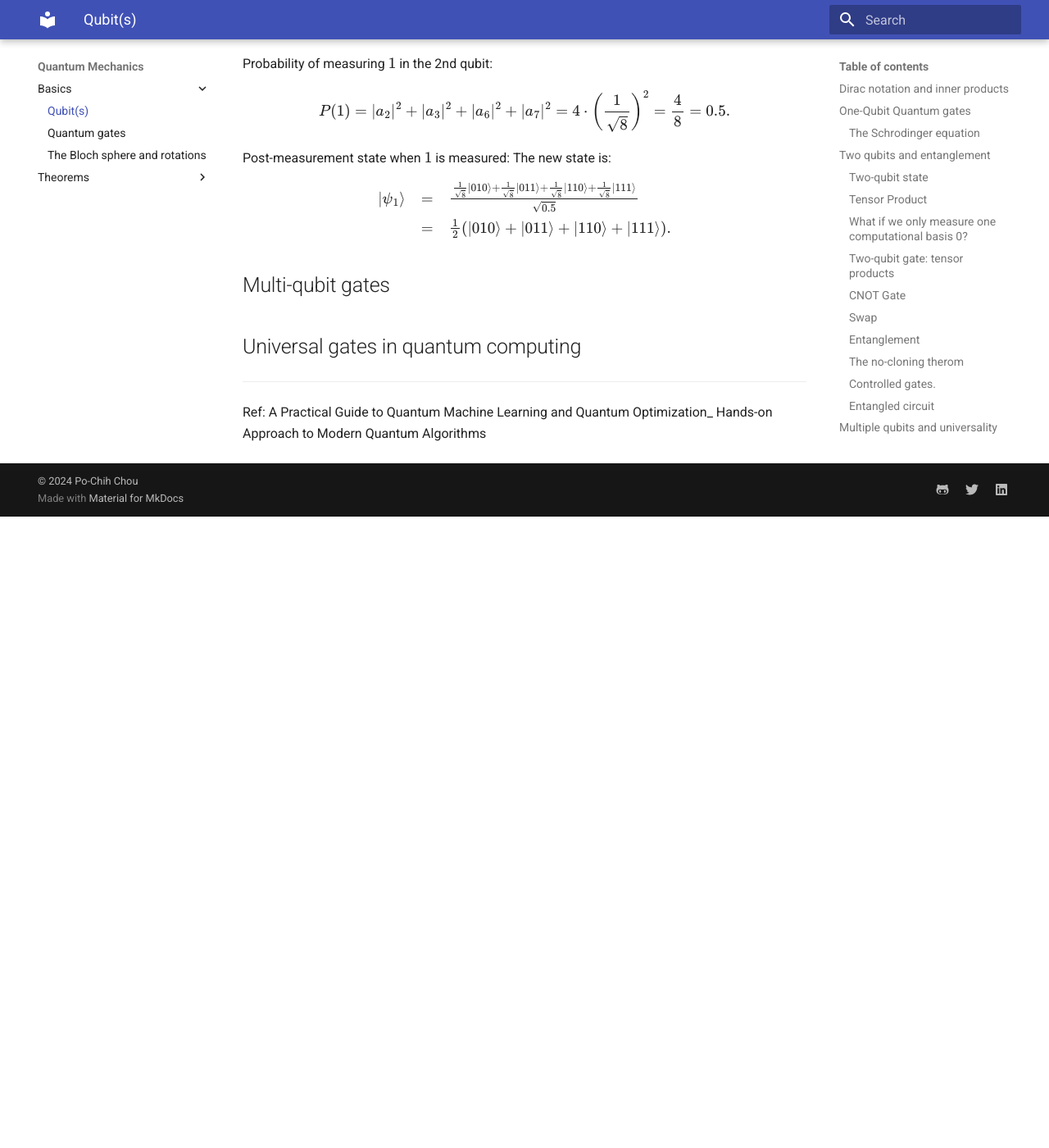
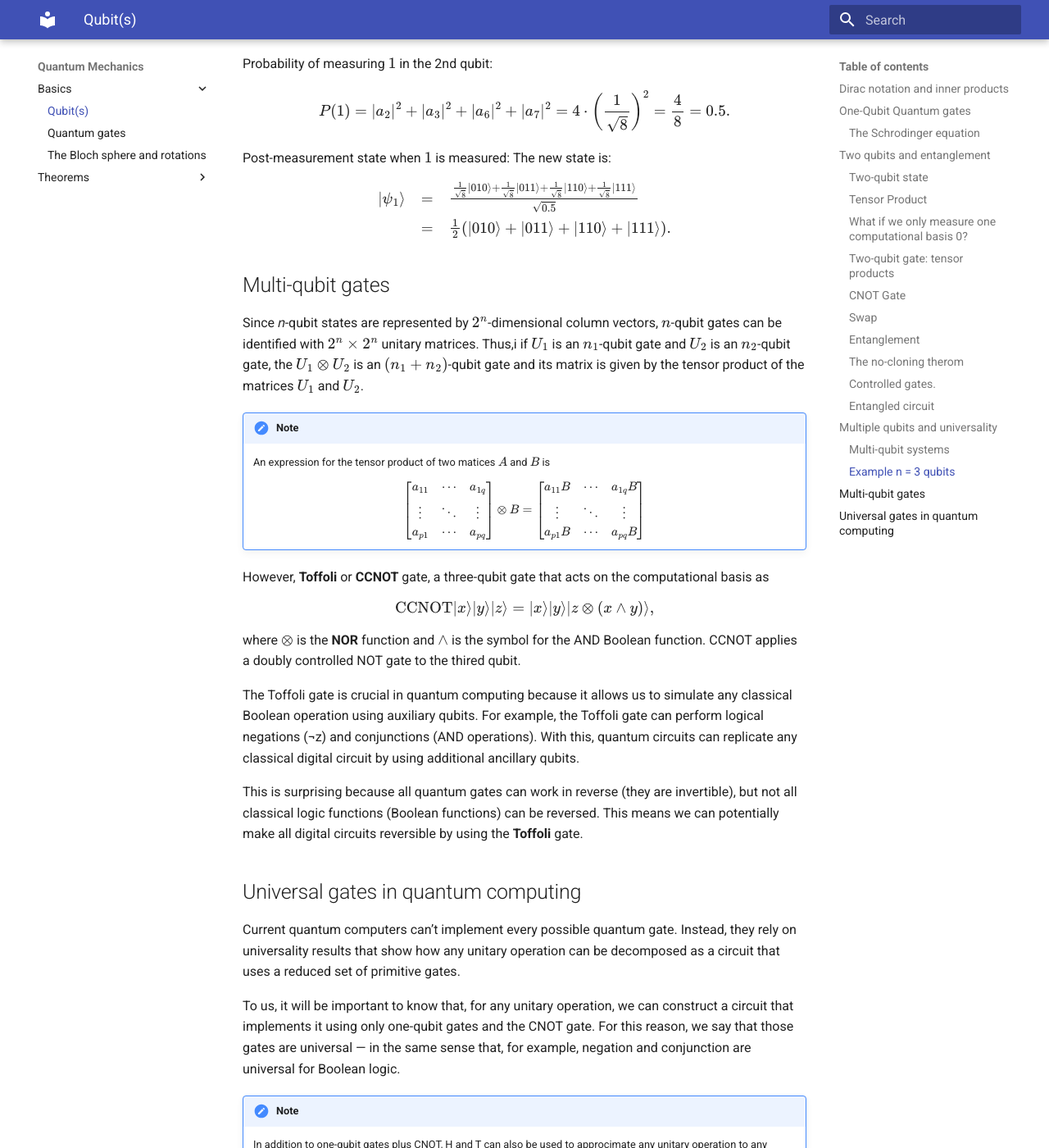
Before and after one commit to pcchouCR97/Understanding-Cryptography-by-Christof-Paar, an MkDocs documentation site: the page built from docs/quantum_mechanics/Qubit.md, in a window 1280 px wide and 1400 px high, scrolled down 9889 px. Shown: the whole window at 82% size. Built offline with MkDocs 1.6.1 and Material for MkDocs 9.7.7, drawn with Linux system fonts in a browser that asks for light colours; formulas are drawn with MathJax 3; before the commit the page ends 10519 px from its top, so only the background shows below that; some of the changed text lies outside the part shown.

Commit message:
20241226_3

```diff
--- a/docs/quantum_mechanics/Qubit.md
+++ b/docs/quantum_mechanics/Qubit.md
@@ -541,9 +541,50 @@
 
 
 ## Multi-qubit gates
+Since 𝑛-qubit states are represented by $2^{𝑛}$-dimensional column vectors, $𝑛$-qubit gates can
+be identified with $2^{𝑛} \times 2^{𝑛}$ unitary matrices. Thus,i if $U_1$ is an $n_1$-qubit gate and $U_2$ is an $n_2$-qubit gate, the $U_{1}\otimes U_{2}$ is an $(n_{1}+n_{2})$-qubit gate and its matrix is given by the tensor product of the matrices $U_1$ and $U_2$.
 
+!!! note
+    An expression for the tensor product of two matices $A$ and $B$ is
+
+    $$
+    \begin{bmatrix}
+    a_{11} & \cdots & a_{1q} \\
+    \vdots & \ddots & \vdots \\
+    a_{p1} & \cdots & a_{pq} \\
+    \end{bmatrix}
+    \otimes
+    B =
+    \begin{bmatrix}
+    a_{11}B & \cdots & a_{1q}B \\
+    \vdots & \ddots & \vdots \\
+    a_{p1}B & \cdots & a_{pq}B \\
+    \end{bmatrix}
+    $$
+
+However, **Toffoli** or **CCNOT** gate, a three-qubit gate that acts on the computational basis as
+
+$$
+\text{CCNOT}\lvert x\rangle\lvert y\rangle\lvert z\rangle = \lvert x\rangle\lvert y\rangle\lvert z \otimes (x \wedge y) \rangle,
+$$
+
+where $\otimes$ is the **NOR** function and $\wedge$ is the symbol for the AND Boolean function. CCNOT applies a doubly controlled NOT gate to the thired qubit.
+
+The Toffoli gate is crucial in quantum computing because it allows us to simulate any classical Boolean operation using auxiliary qubits. For example, the Toffoli gate can perform logical negations (¬z) and conjunctions (AND operations). With this, quantum circuits can replicate any classical digital circuit by using additional ancillary qubits.
+
+This is surprising because all quantum gates can work in reverse (they are invertible), but not all classical logic functions (Boolean functions) can be reversed. This means we can potentially make all digital circuits reversible by using the **Toffoli** gate.
 
 ## Universal gates in quantum computing
+Current quantum computers can’t implement every possible quantum gate. Instead, they rely on universality results that show how any unitary operation can be decomposed as a circuit that uses a reduced set of primitive gates.
+
+To us, it will be important to know that, for any unitary operation, we can construct a circuit that implements it using only one-qubit gates and the CNOT gate. For this reason, we say that those gates are universal — in the same sense that, for example, negation and conjunction are universal for Boolean logic.
+
+!!! Note
+    In addition to one-qubit gates plus CNOT, H and T can also be used to approcimate any unitary operation to any desired accuracy.
+
+![Qcircuit_ToffolifromCNOT](../quantum_mechanics/images/Qcircuit_ToffolifromCNOT.png)
+The Toffoli gate can be constructed from single qubit T- and Hadamard-gates, and a minimum of six CNOTs.
+
 
 ---
 Ref: A Practical Guide to Quantum Machine Learning and Quantum Optimization_ Hands-on Approach to Modern Quantum Algorithms
```
Also changed, not shown: docs/quantum_mechanics/images/Qcircuit_ToffolifromCNOT.png (added).
